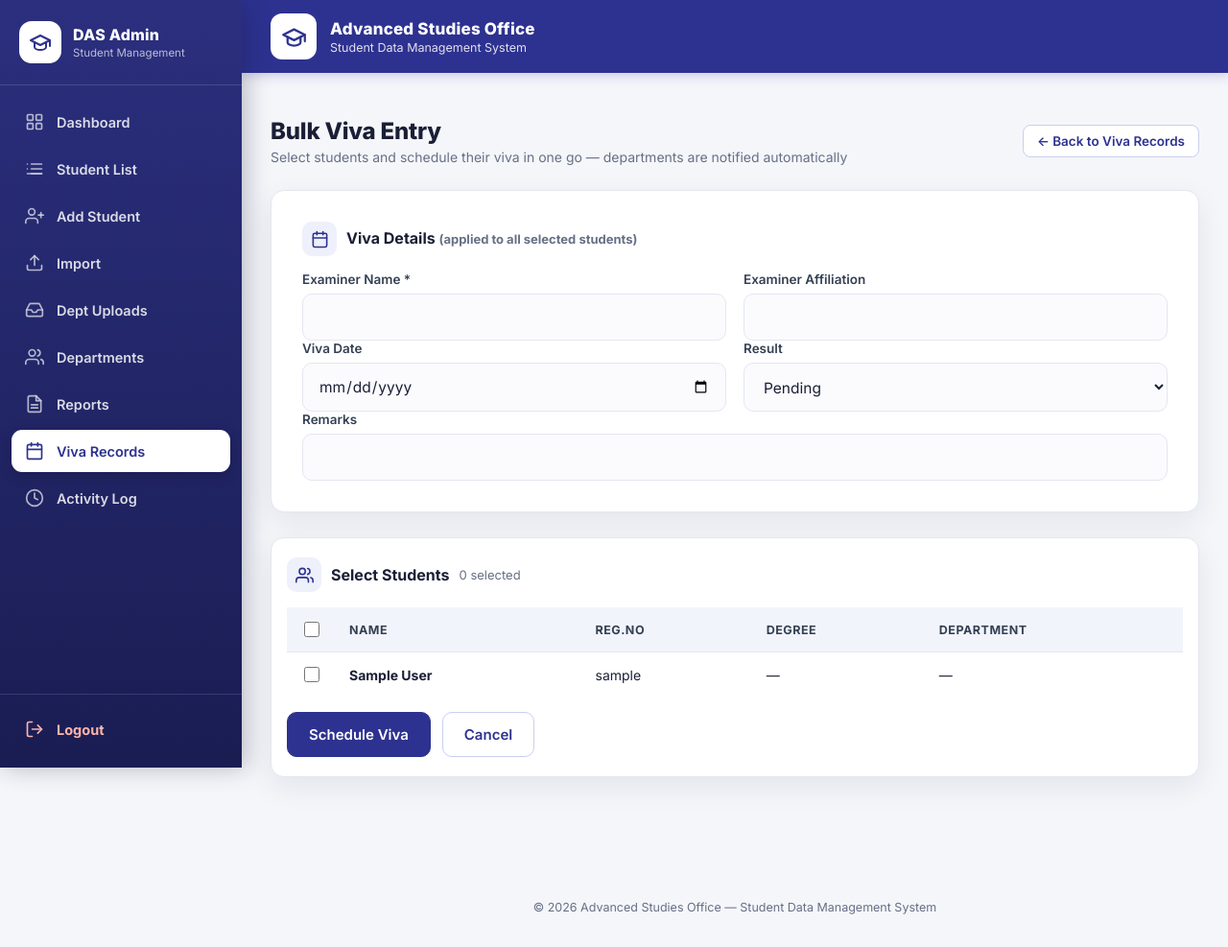
After one commit to uzairareeb/das-student-portal, a Flask app: page /admin/viva/bulk in a window 1280 px wide. The commit adds this page. Shown: the whole page at 96% size. Run offline with Flask 3, Linux system fonts and the light colour scheme; the visitor is signed in with stand-in values (Sample User, id 1); data comes from the database, SQL or seed files in the repository; data that the repository does not hold is empty; some libraries are stand-ins or nearby versions.

Commit message:
Admin viva records page, bulk viva entry, exports

```diff
--- a/templates/admin_base.html
+++ b/templates/admin_base.html
@@ -39,6 +39,10 @@
       <svg viewBox="0 0 24 24" fill="none" stroke="currentColor" stroke-width="2" stroke-linecap="round" stroke-linejoin="round"><path d="M14 2H6a2 2 0 0 0-2 2v16a2 2 0 0 0 2 2h12a2 2 0 0 0 2-2V8z"/><polyline points="14 2 14 8 20 8"/><line x1="16" y1="13" x2="8" y2="13"/><line x1="16" y1="17" x2="8" y2="17"/></svg>
       Reports
     </a>
+    <a href="{{ url_for('admin_viva') }}" class="{% if request.endpoint in ['admin_viva', 'admin_viva_bulk'] %}active{% endif %}">
+      <svg viewBox="0 0 24 24" fill="none" stroke="currentColor" stroke-width="2" stroke-linecap="round" stroke-linejoin="round"><rect x="3" y="4" width="18" height="18" rx="2"/><line x1="16" y1="2" x2="16" y2="6"/><line x1="8" y1="2" x2="8" y2="6"/><line x1="3" y1="10" x2="21" y2="10"/></svg>
+      Viva Records
+    </a>
     <a href="{{ url_for('admin_activity') }}" class="{% if request.endpoint == 'admin_activity' %}active{% endif %}">
       <svg viewBox="0 0 24 24" fill="none" stroke="currentColor" stroke-width="2" stroke-linecap="round" stroke-linejoin="round"><circle cx="12" cy="12" r="10"/><polyline points="12 6 12 12 16 14"/></svg>
       Activity Log
--- /dev/null
+++ b/templates/admin_viva_bulk.html
@@ -0,0 +1,95 @@
+{% extends "admin_base.html" %}
+{% block container_extra %} wide{% endblock %}
+{% block content %}
+<div class="page-head">
+  <div>
+    <h2>Bulk Viva Entry</h2>
+    <p>Select students and schedule their viva in one go — departments are notified automatically</p>
+  </div>
+  <a class="btn ghost sm" href="{{ url_for('admin_viva') }}">&larr; Back to Viva Records</a>
+</div>
+
+<form method="post" id="bulkVivaForm">
+<div class="card section">
+  <div class="section-head">
+    <span class="section-icon"><svg viewBox="0 0 24 24" fill="none" stroke="currentColor" stroke-width="2" stroke-linecap="round" stroke-linejoin="round"><rect x="3" y="4" width="18" height="18" rx="2"/><line x1="16" y1="2" x2="16" y2="6"/><line x1="8" y1="2" x2="8" y2="6"/><line x1="3" y1="10" x2="21" y2="10"/></svg></span>
+    <h3>Viva Details <span class="hint">(applied to all selected students)</span></h3>
+  </div>
+  <div class="form-grid">
+    <div>
+      <label class="f-label" for="examiner_name">Examiner Name *</label>
+      <input class="no-icon" type="text" id="examiner_name" name="examiner_name" required>
+    </div>
+    <div>
+      <label class="f-label" for="examiner_affiliation">Examiner Affiliation</label>
+      <input class="no-icon" type="text" id="examiner_affiliation" name="examiner_affiliation">
+    </div>
+    <div>
+      <label class="f-label" for="viva_date">Viva Date</label>
+      <input class="no-icon" type="date" id="viva_date" name="viva_date">
+    </div>
+    <div>
+      <label class="f-label" for="result">Result</label>
+      <select class="no-icon" id="result" name="result">
+        {% for r in results %}<option value="{{ r }}">{{ r }}</option>{% endfor %}
+      </select>
+    </div>
+    <div class="full">
+      <label class="f-label" for="remarks">Remarks</label>
+      <input class="no-icon" type="text" id="remarks" name="remarks">
+    </div>
+  </div>
+</div>
+
+<div class="card section table-card">
+  <div class="section-head">
+    <span class="section-icon"><svg viewBox="0 0 24 24" fill="none" stroke="currentColor" stroke-width="2" stroke-linecap="round" stroke-linejoin="round"><path d="M17 21v-2a4 4 0 0 0-4-4H5a4 4 0 0 0-4 4v2"/><circle cx="9" cy="7" r="4"/><path d="M23 21v-2a4 4 0 0 0-3-3.87"/><path d="M16 3.13a4 4 0 0 1 0 7.75"/></svg></span>
+    <h3>Select Students</h3>
+    <span class="hint"><span id="selCount">0</span> selected</span>
+  </div>
+  <div class="table-scroll" style="max-height:420px; overflow-y:auto">
+    <table class="data-table">
+      <thead>
+        <tr>
+          <th class="cb"><input type="checkbox" id="selAll"></th>
+          <th>Name</th><th>Reg.No</th><th>Degree</th><th>Department</th>
+        </tr>
+      </thead>
+      <tbody>
+        {% for s in students %}
+        <tr>
+          <td class="cb"><input type="checkbox" name="sel" value="{{ s.id }}" class="selBox"></td>
+          <td><strong>{{ s.name }}</strong></td>
+          <td class="nowrap">{{ s.reg_no }}</td>
+          <td>{{ s.degree or '—' }}</td>
+          <td>{{ s.department or '—' }}</td>
+        </tr>
+        {% endfor %}
+      </tbody>
+    </table>
+  </div>
+  <div class="row" style="margin-top:16px">
+    <button type="submit" class="btn primary" data-confirm="Schedule viva for the selected students? Their departments will be notified.">Schedule Viva</button>
+    <a class="btn ghost" href="{{ url_for('admin_viva') }}">Cancel</a>
+  </div>
+</div>
+</form>
+
+<script>
+(function () {
+  var all = document.getElementById('selAll');
+  var boxes = document.querySelectorAll('.selBox');
+  var count = document.getElementById('selCount');
+  function update() {
+    var n = 0;
+    boxes.forEach(function (b) { if (b.checked) n++; });
+    count.textContent = n;
+  }
+  if (all) all.addEventListener('change', function () {
+    boxes.forEach(function (b) { b.checked = all.checked; });
+    update();
+  });
+  boxes.forEach(function (b) { b.addEventListener('change', update); });
+})();
+</script>
+{% endblock %}
```
Also changed, not shown: templates/admin_viva.html (added, +85 -0 lines).
